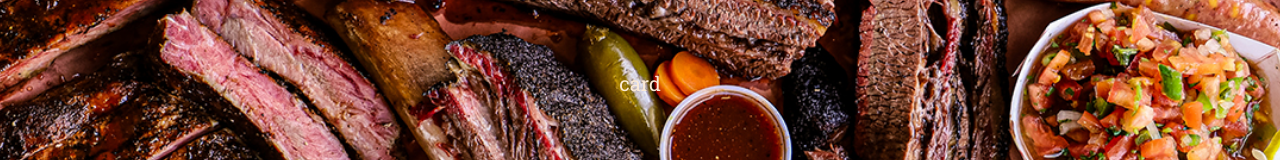
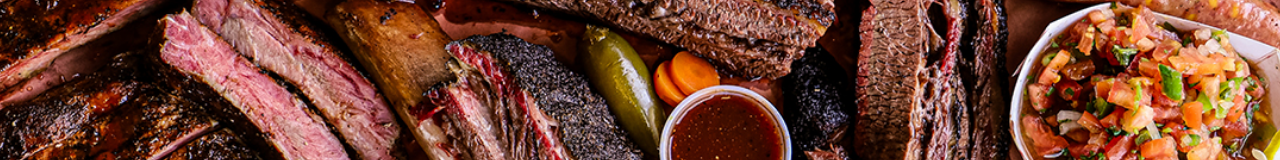
Before and after one commit to ZekasDev/ChurrAscademy, a React (Vite) app: page /participants in a window 1280 px wide. Shown: the part 419-579 px from the top of the page. Built offline with nearby package versions, Linux system fonts and the light colour scheme; a web font is replaced by a local one.

Commit message:
Conserta caminho dos imports das rotas

```diff
--- a/src/Pages/Participants/Participants.jsx
+++ b/src/Pages/Participants/Participants.jsx
@@ -7,9 +7,7 @@ export function Participants() {
     <div className="participants">
       <Header />
       <div className="participants_bg">
-        <div className="players_container">
-          card
-        </div>
+        <div className="players_container"></div>
       </div>
       <Footer />
     </div>
--- a/src/routes/Router.jsx
+++ b/src/routes/Router.jsx
@@ -1,9 +1,9 @@
 import { Routes, Route, BrowserRouter } from "react-router-dom";
-import Home from "../Pages/Home/Home";
+import Home from "../pages/Home/Home";
 import { Event } from "../pages/Event/Event";
 import { Map } from "../pages/Map/Map";
-import { Participants } from "../Pages/Participants/Participants";
-import { Menu } from "../Pages/Menu/Menu";
+import { Participants } from "../pages/Participants/Participants";
+import { Menu } from "../pages/Menu/Menu";
 
 export function Router() {
   return (
```
